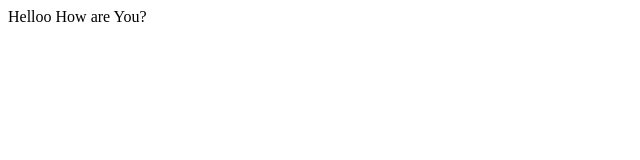
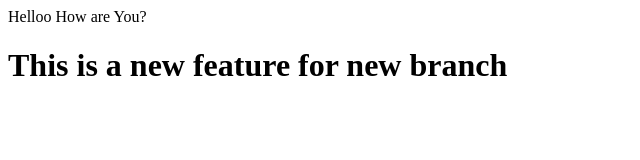
Before and after one commit to ajay5basnet/abc, a plain HTML site: page index.html in a window 1280 px wide. Shown: the whole page, without its empty margins (0-640 px from the left). Drawn offline with Linux system fonts and the light colour scheme.

Commit message:
new freature

```diff
--- a/index.html
+++ b/index.html
@@ -1 +1,3 @@
 <p>Helloo How are You?</p>
+
+<h1>This is a new feature for new branch</h1>
```
